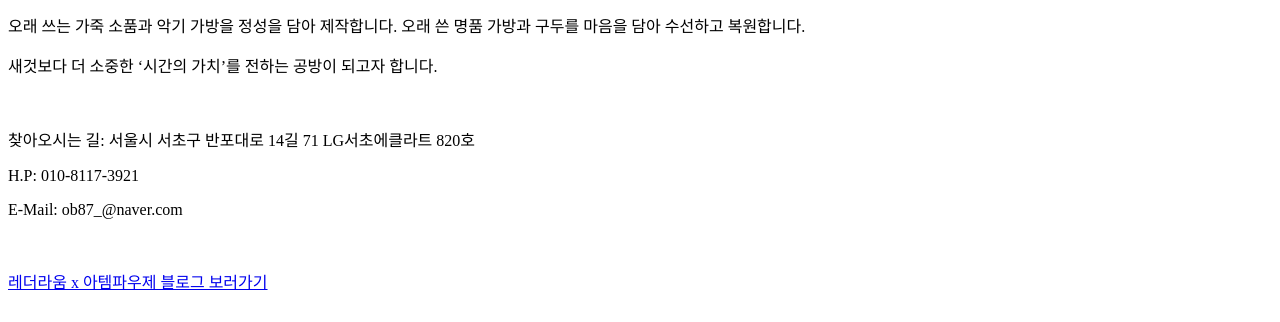
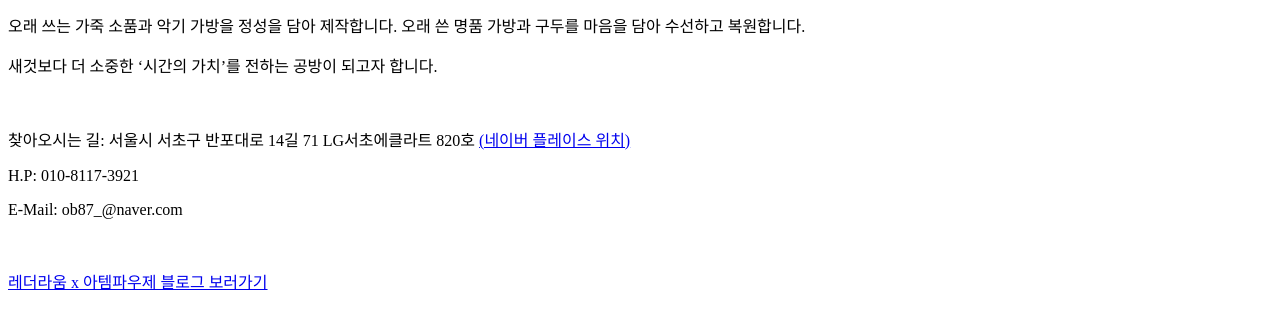
Before and after one commit to smljoakim/lederraum1, a plain HTML site: page index.html in a window 1280 px wide. Shown: the part 478-800 px from the top of the page. Drawn offline with Linux system fonts and the light colour scheme.

Commit message:
index.html

```diff
--- a/index.html
+++ b/index.html
@@ -14,7 +14,7 @@
   <p>오래 쓰는 가죽 소품과 악기 가방을 정성을 담아 제작합니다. 오래 쓴 명품 가방과 구두를 마음을 담아 수선하고 복원합니다. </p>
   <p>새것보다 더 소중한 ‘시간의 가치’를 전하는 공방이 되고자 합니다.</p>
   <br>
-  <p>찾아오시는 길: 서울시 서초구 반포대로 14길 71 LG서초에클라트 820호</p>
+  <p>찾아오시는 길: 서울시 서초구 반포대로 14길 71 LG서초에클라트 820호 <a href="https://map.naver.com/p/entry/place/2084031291?placePath=%252Fhome%253Fentry%253Dpll&searchType=place&lng=127.0145094&lat=37.486913" target="_blank"> (네이버 플레이스 위치)</a></p>
   <p>H.P: 010-8117-3921</p>
   <p>E-Mail: ob87_@naver.com</p>
   <br>
```
